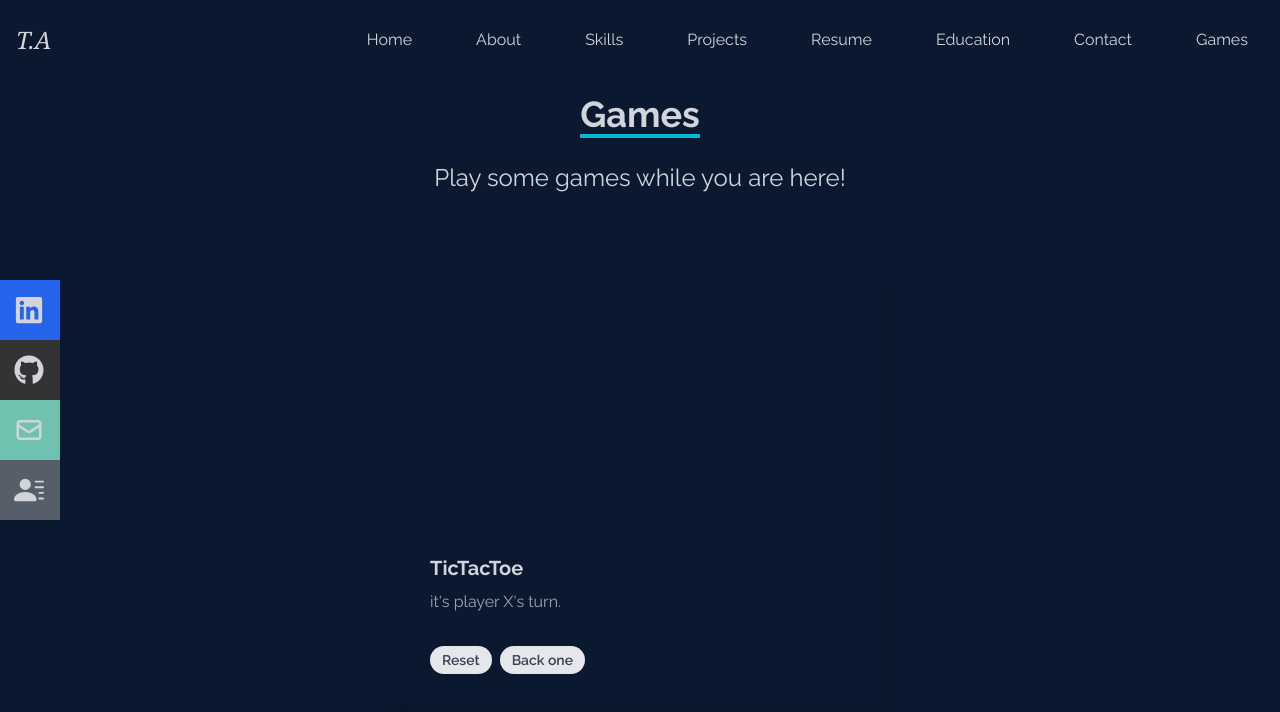
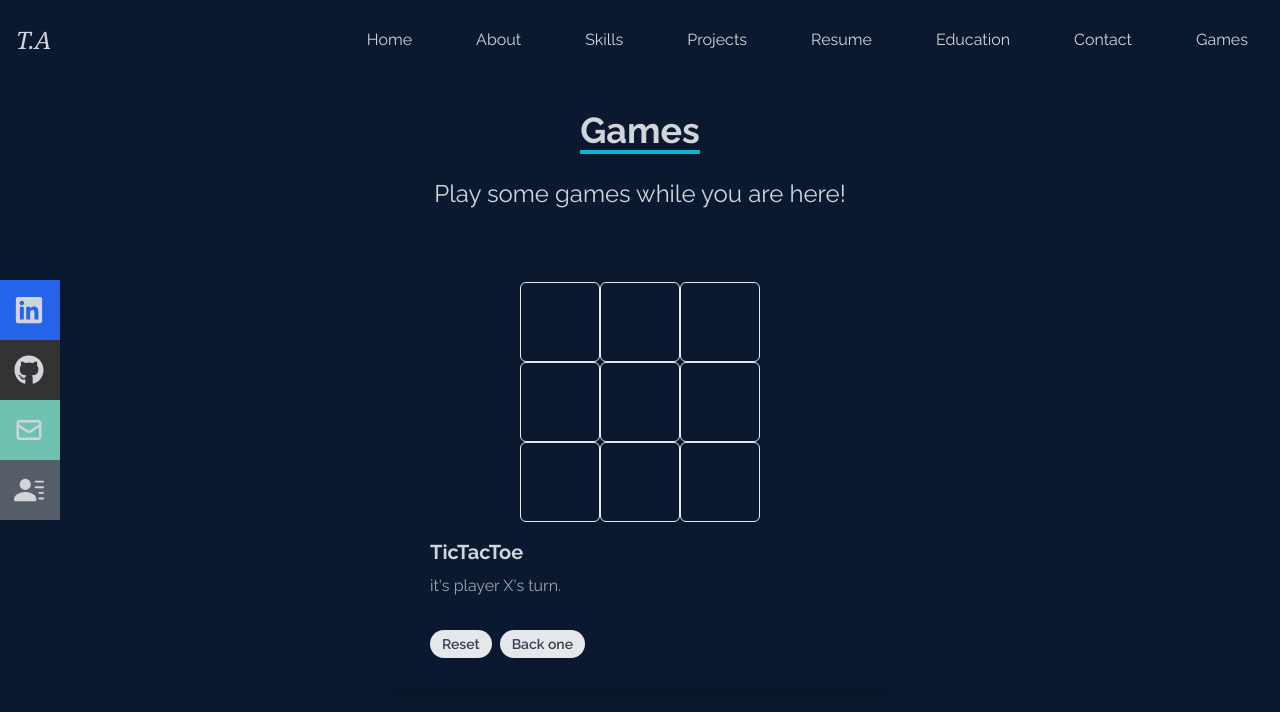
Before and after one commit to tony-zeidan/Portfolio, a React (Create React App) app: page /games in a window 1280 px wide. Shown: the top 712 px of the page. Built offline with nearby package versions, Linux system fonts and the light colour scheme.

Commit message:
TTT fixes.

```diff
--- a/src/components/Games/TicTacToe/TicTacToe.jsx
+++ b/src/components/Games/TicTacToe/TicTacToe.jsx
@@ -45,8 +45,15 @@ const TicTacToe = () => {
         setLastMoves([]);
         setTurn('X');
       } else {
+        if (newBoard.every((x) => x != null)) {
+          alert("The game is a tie!");
+          setLastMoves([]);
+          newBoard.fill(null);
+          setTurn('X');
+        } else {
         setTurn(newTurn);
         setLastMoves([...lastMoves, sq]);
+        }
       }
       setBoard(newBoard);
     }
@@ -78,8 +85,8 @@ const TicTacToe = () => {
 
   return (
       <div className="max-w-[500px] mx-auto p-4 flex flex-col justify-center w-full rounded overflow-hidden shadow-lg">
-          <div>
-              <div className='grid mx-auto w-80 sm:grid-cols-3 md:grid-cols-3 gap-4 h-full'>
+          <div className="mx-auto">
+              <div className='grid mx-auto sm:grid-cols-3 md:grid-cols-3 h-full'>
                   <TicTacToeSquare value={board[0]} onClick={() => handleTurn(0)}/>
                   <TicTacToeSquare value={board[1]} onClick={() => handleTurn(1)}/>
                   <TicTacToeSquare value={board[2]} onClick={() => handleTurn(2)}/>
--- a/src/components/Games/TicTacToe/TicTacToeSquare.jsx
+++ b/src/components/Games/TicTacToe/TicTacToeSquare.jsx
@@ -3,7 +3,7 @@ import React from "react";
 const TicTacToeSquare = (props) => {
 
   return (
-          <button className='group container justify-center items-center h-20 w-20 small-content-div' onClick={props.onClick}>
+          <button className='group container justify-center items-center h-20 w-20 rounded-md text-3xl border small-content-div' onClick={props.onClick}>
             {props.value}
           </button>
 
```
